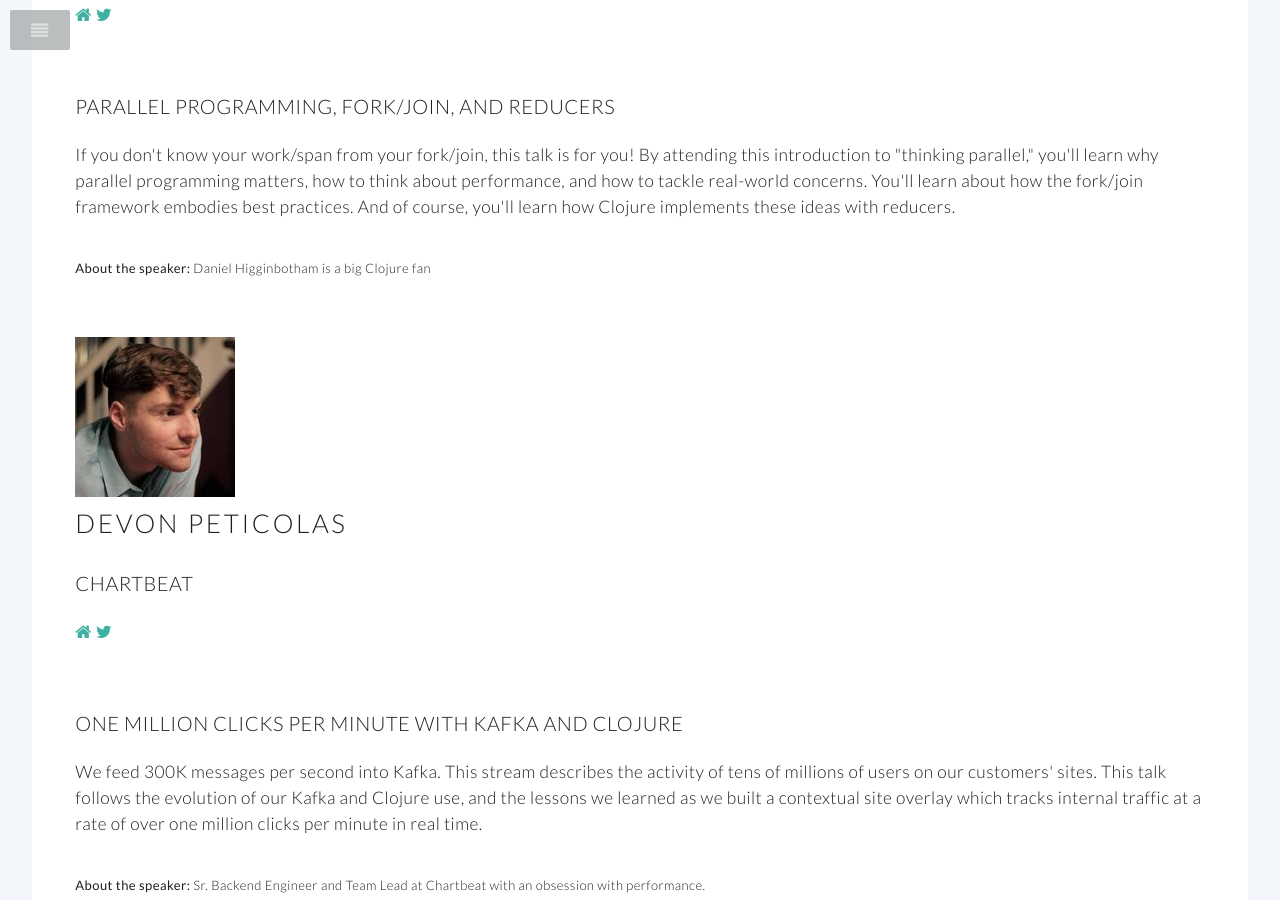
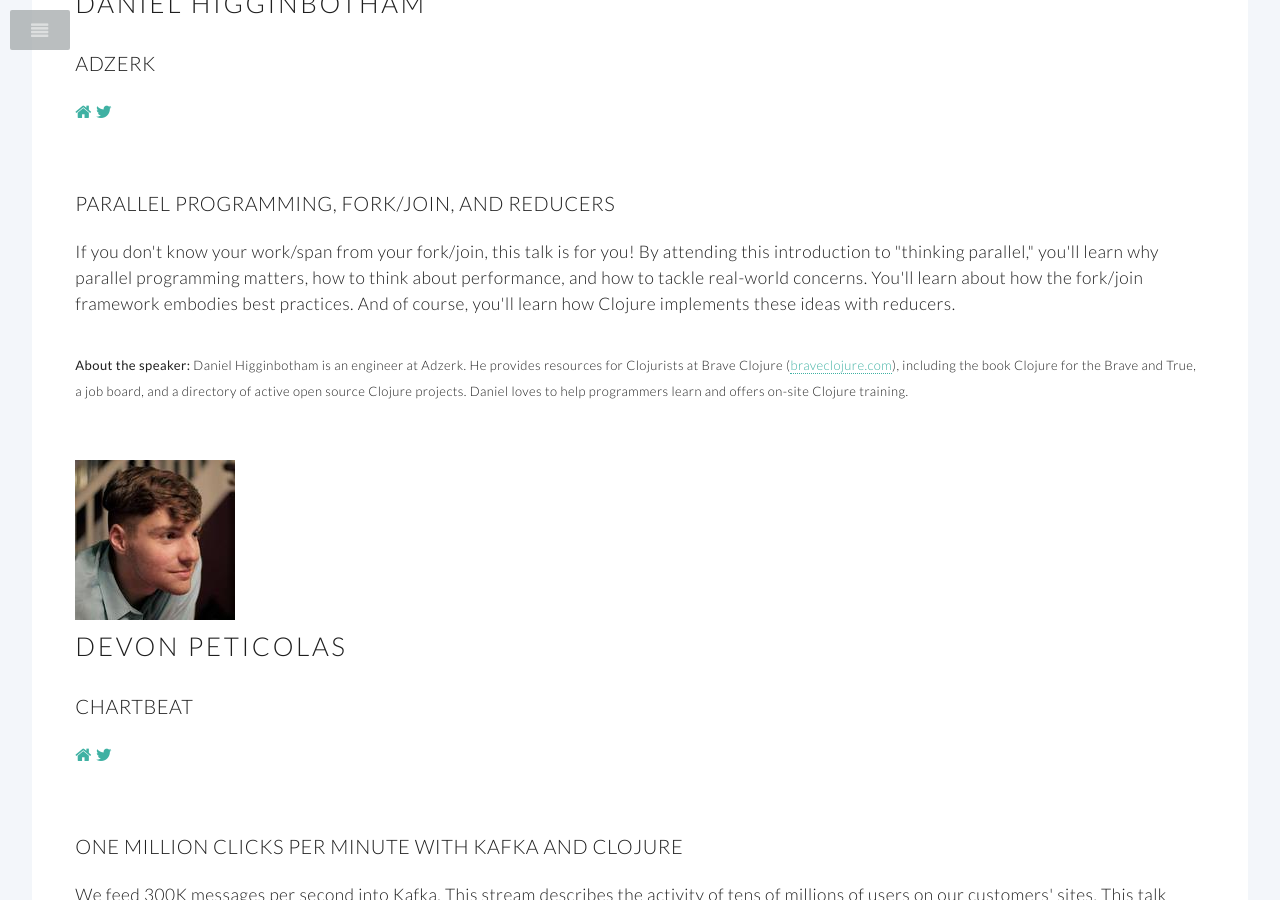
Before and after one commit to clojurewest/clojurewest.github.io, a Jekyll site: the page built from speakers.html, in a window 1280 px wide and 900 px high, scrolled down 6817 px. Built offline with Jekyll 4.4.1, drawn with Linux system fonts in a browser that asks for light colours.

Commit message:
speaker update

```diff
--- a/speakers.html
+++ b/speakers.html
@@ -140,7 +140,7 @@ title: Clojure/west 2016 - Speakers
 </section></div>
 <div class="8u"><section>
 <h3><a class="anchor" name="dhigginbotham">Parallel Programming, Fork/Join, and Reducers</a></h3>
-<p>If you don't know your work/span from your fork/join, this talk is for you! By attending this introduction to "thinking parallel," you'll learn why parallel programming matters, how to think about performance, and how to tackle real-world concerns. You'll learn about how the fork/join framework embodies best practices. And of course, you'll learn how Clojure implements these ideas with reducers.</p><div class="bio"><p><b>About the speaker:</b> Daniel Higginbotham is a big Clojure fan</p></div>
+<p>If you don't know your work/span from your fork/join, this talk is for you! By attending this introduction to "thinking parallel," you'll learn why parallel programming matters, how to think about performance, and how to tackle real-world concerns. You'll learn about how the fork/join framework embodies best practices. And of course, you'll learn how Clojure implements these ideas with reducers.</p><div class="bio"><p><b>About the speaker:</b> Daniel Higginbotham is an engineer at Adzerk. He provides resources for Clojurists at Brave Clojure (<a href="http://braveclojure.com">braveclojure.com</a>), including the book Clojure for the Brave and True, a job board, and a directory of active open source Clojure projects. Daniel loves to help programmers learn and offers on-site Clojure training.</p></div>
 </section></div>
 </div>
 
```
Also changed, not shown: images/speakers/2016/dhigginbotham.jpg.
